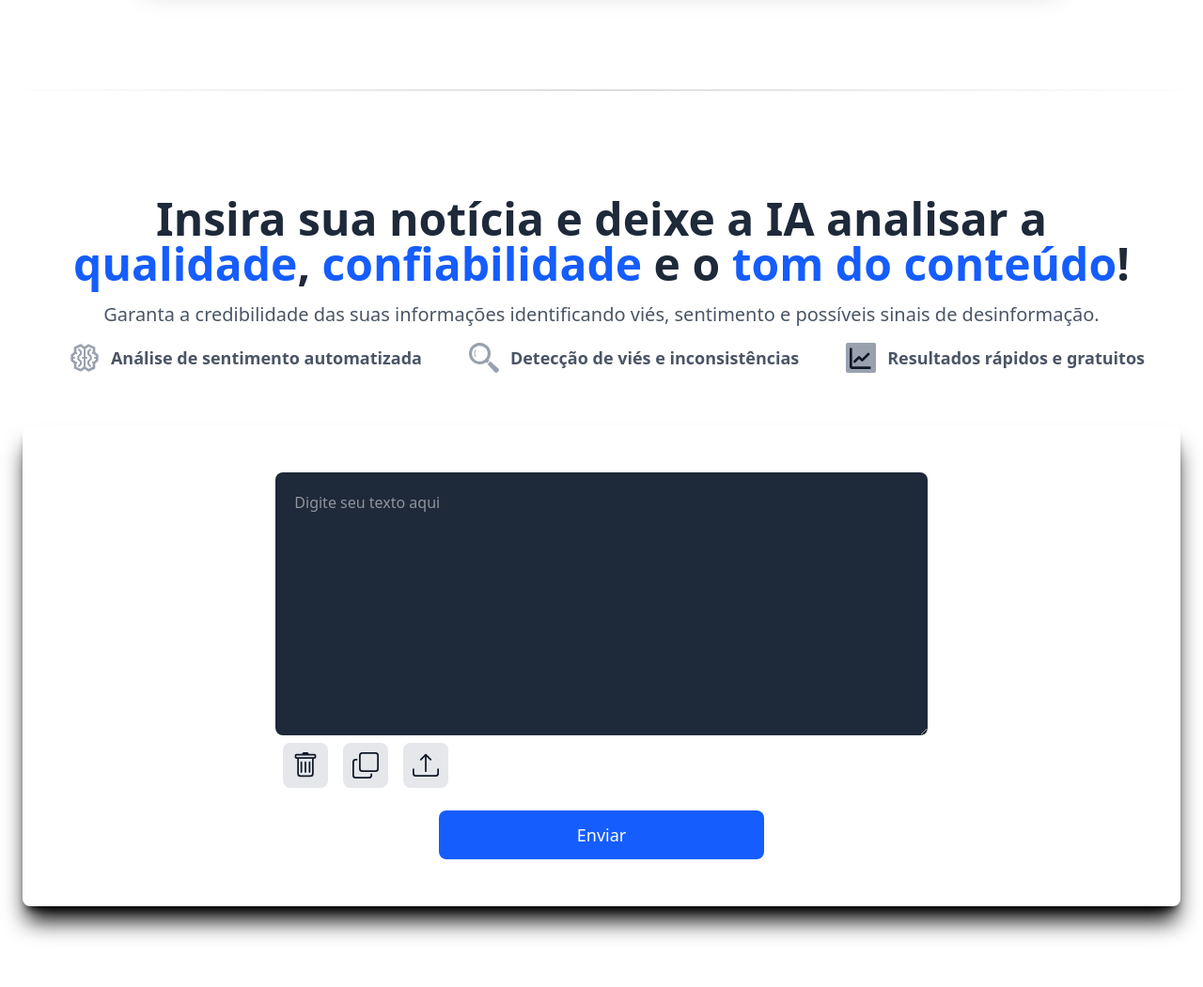
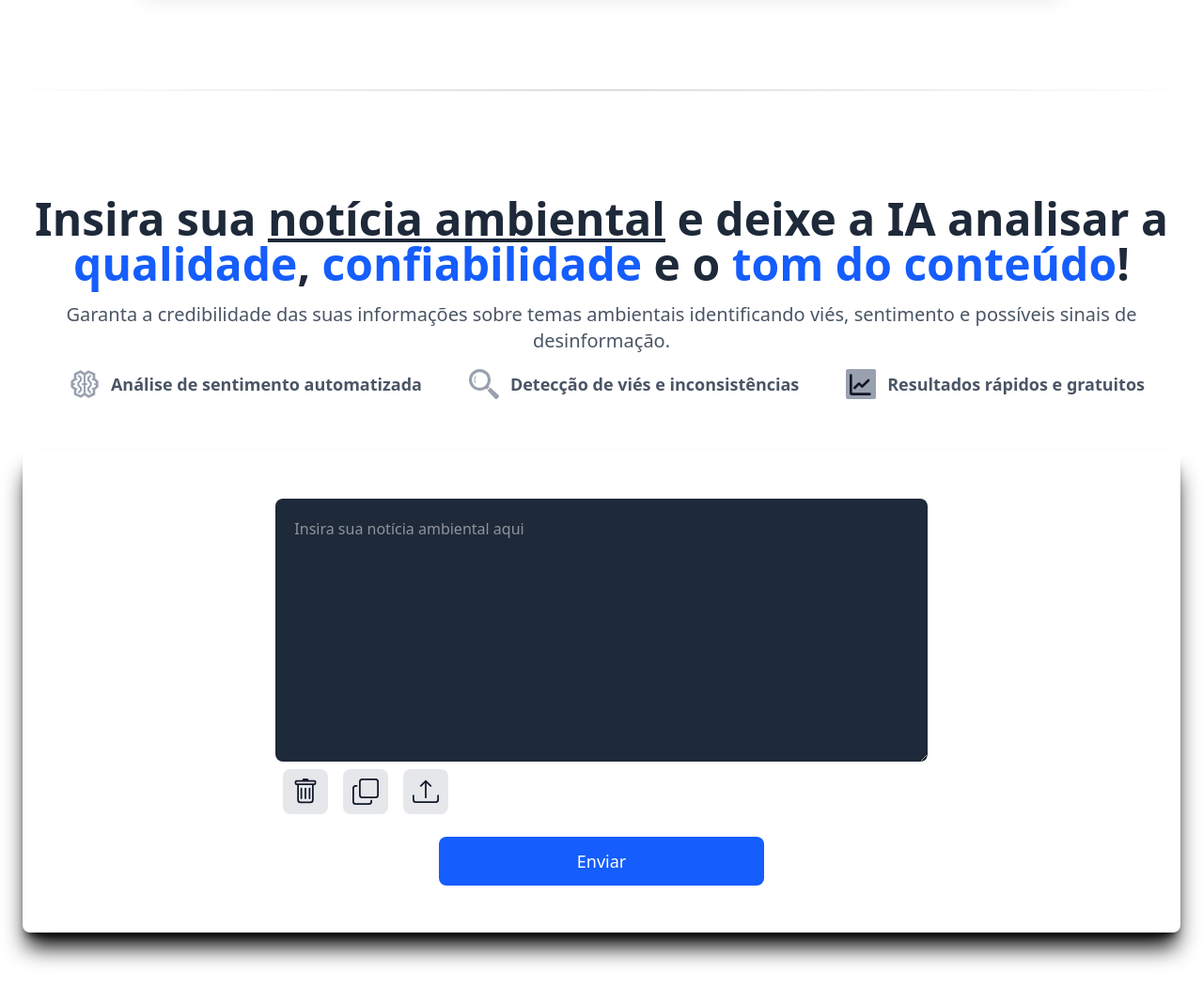
Before and after one commit to Gabriel485s/TextAnalyzer, a Django app: page / in a window 1280 px wide. Shown: the part 937-1988 px from the top of the page at 94% size. Run offline with Django 5.2, Linux system fonts and the light colour scheme; parts of the project's set-up code (start-up, migrations or seed data) failed here and were passed over.

Commit message:
UPDATE: 'Alterado o tema do site para ser relacionado a notícias ambientais'

```diff
--- a/analiseTexto/templates/index.html
+++ b/analiseTexto/templates/index.html
@@ -12,36 +12,6 @@
 </head>
 
 <body class="bg-white dark:bg-gray-900">
-    <div id="clear-confirm"
-        class="fixed inset-0 flex justify-center items-center transition-all transition-opacity transform duration-1000 -translate-y-full ease-out z-50 opacity-0">
-        <div class="flex w-full max-w-sm overflow-hidden bg-white rounded-lg shadow-md dark:bg-gray-800 ">
-            <div class="flex items-center justify-center w-12 bg-red-500 text-gray-100 bg-clear">
-                <svg class="size-7 fill-current" xmlns="http://www.w3.org/2000/svg" width="16" height="16"
-                    fill="currentColor" class="bi bi-trash" viewBox="0 0 16 16">
-                    <path
-                        d="M5.5 5.5A.5.5 0 0 1 6 6v6a.5.5 0 0 1-1 0V6a.5.5 0 0 1 .5-.5m2.5 0a.5.5 0 0 1 .5.5v6a.5.5 0 0 1-1 0V6a.5.5 0 0 1 .5-.5m3 .5a.5.5 0 0 0-1 0v6a.5.5 0 0 0 1 0z" />
-                    <path
-                        d="M14.5 3a1 1 0 0 1-1 1H13v9a2 2 0 0 1-2 2H5a2 2 0 0 1-2-2V4h-.5a1 1 0 0 1-1-1V2a1 1 0 0 1 1-1H6a1 1 0 0 1 1-1h2a1 1 0 0 1 1 1h3.5a1 1 0 0 1 1 1zM4.118 4 4 4.059V13a1 1 0 0 0 1 1h6a1 1 0 0 0 1-1V4.059L11.882 4zM2.5 3h11V2h-11z" />
-                </svg>
-            </div>
-
-            <div class="px-4 py-2 -mx-3">
-                <div class="mx-3">
-                    <span class="font-semibold text-red-500 dark:text-red-500 title-clear">Apagar conteúdo</span>
-                    <p class="text-sm text-gray-600 dark:text-gray-100 desc-clear">
-                        Tem certeza que deseja apagar o conteúdo?
-                    </p>
-                    <div class="flex flex-row justify-evenly mt-2 btns-clear">
-                        <button id="clear-confirm-btn"
-                            class="py-1 px-2 text-gray-900 bg-gray-200 rounded-xl transition-all ease-in-out duration-100 hover:text-white hover:bg-red-500 active:bg-red-700 hover:font-semibold">Apagar</button>
-                        <button id="clear-cancel-btn"
-                            class="py-1 px-2 text-gray-200 bg-gray-700 rounded-xl transition-all ease-in-out duration-100 hover:text-white hover:bg-gray-600 active:bg-gray-500">Cancelar</button>
-                    </div>
-                </div>
-            </div>
-        </div>
-    </div>
-
 
     <nav x-data="{ isOpen: false }" class="bg-white shadow dark:bg-gray-800 fixed top-0 w-full z-9">
         <div class="container px-6 py-4 mx-auto">
@@ -96,15 +66,16 @@
         </div>
         </div>
     </nav>
+    {% load static %}
     <header class="bg-white dark:bg-gray-900 my-12">
         <div class="container px-6 py-16 mx-auto text-center">
             <div class="max-w-lg mx-auto">
                 <h1 class="text-5xl font-semibold text-gray-800 dark:text-white lg:text-4xl">Conheça agora seu mais novo
-                    agente de inteligência artificial para análise de notícias:</h1>
+                    agente de inteligência artificial para análise de <br><span class=" uppercase tracking-wide text-blue-400 underline font-bold">notícias <span class=" ">ambientais</span></span></h1>
                 <h1
                     class="text-5xl font-semibold text-blue-600 dark:text-blue-400 lg:text-5xl overline mt-7 font-bold tracking-wider">
                     IntelliNews</h1>
-                <p class="mt-6 text-gray-500 dark:text-gray-300">Faça a análise da sua notícia e verifique a qualidade
+                <p class="mt-6 text-gray-500 dark:text-gray-300">Faça a análise da sua notícia <span class="text-blue-400 underline">ambiental</span> e verifique a qualidade
                     da mesma por meio de dados e inteligência</p>
                 <a href="#aianalysis"><button
                         class="transition duration-300 transform hover:scale-110 px-10 py-4 mt-6 text-lg font-medium leading-5 text-center text-white capitalize bg-blue-600 rounded-lg hover:bg-blue-500 lg:mx-0 lg:w-auto focus:outline-none cursor-pointer active:bg-blue-800 active:border-1 hover:shadow-xl">
@@ -114,7 +85,7 @@
 
             <div class="flex justify-center mt-10">
                 <img class="object-cover w-full h-96 rounded-xl lg:w-4/5 shadow-xl"
-                    src="https://images.unsplash.com/photo-1556761175-5973dc0f32e7?ixlib=rb-1.2.1&ixid=MnwxMjA3fDB8MHxwaG90by1wYWdlfHx8fGVufDB8fHx8&auto=format&fit=crop&w=1632&q=80" />
+                    src="{% static 'imagens/noticiasbanner.png' %}"/>
             </div>
         </div>
     </header>
@@ -124,12 +95,12 @@
         <div class="lg:flex">
             <div class="container px-6 py-16 mx-auto text-center">
                 <h2 class="text-5xl font-semibold text-gray-800 dark:text-white lg:text-5xl leading-12">Insira sua
-                    notícia e deixe a IA analisar a <br><span class="text-blue-600 dark:text-blue-400">qualidade</span>,
+                    <span class="underline">notícia ambiental</span> e deixe a IA analisar a <br><span class="text-blue-600 dark:text-blue-400">qualidade</span>,
                     <span class="text-blue-600 dark:text-blue-400">confiabilidade</span> e o <span
                         class="text-blue-600 dark:text-blue-400">tom do conteúdo</span>!
                 </h2>
                 <p class="mt-4 text-xl text-gray-600 dark:text-gray-400 lg:text-xl">Garanta a credibilidade das suas
-                    informações identificando viés, sentimento e possíveis sinais de desinformação.</p>
+                    informações sobre temas ambientais identificando viés, sentimento e possíveis sinais de desinformação.</p>
                 <div
                     class="flex justify-evenly mt-2 text-lg text-gray-600 dark:text-gray-400 lg:text-lg text-center font-semibold">
                     <p class="flex items-center">
@@ -208,7 +179,7 @@
                         class="flex flex-col p-12 w-2/3 justify-center items-center my-8">
                         {% csrf_token %}
 
-                        <textarea name="texto" id="texto" rows="10" cols="50" placeholder="Digite seu texto aqui"
+                        <textarea name="texto" id="texto" rows="10" cols="50" placeholder="Insira sua notícia ambiental aqui"
                             class="text-white p-5 rounded-lg bg-gray-800 w-full"></textarea>
 
                         <div class="flex flex-row justify-start w-full">
@@ -348,21 +319,21 @@
     <section class="bg-white dark:bg-gray-900">
         <div class="container flex flex-col items-center px-4 py-12 mx-auto xl:flex-row">
             <div class="flex justify-center xl:w-1/2">
-                <img class="h-80 w-80 sm:w-[28rem] sm:h-[28rem] flex-shrink-0 object-cover rounded-full"
-                    src="https://images.unsplash.com/photo-1551650975-87deedd944c3?ixlib=rb-1.2.1&ixid=MnwxMjA3fDB8MHxwaG90by1wYWdlfHx8fGVufDB8fHx8&auto=format&fit=crop&w=1974&q=80"
+                <img class="h-80 w-80 sm:w-[28rem] sm:h-[28rem] flex-shrink-0 object-cover rounded-full shadow-xl"
+                    src="{% static 'imagens/celularnews.png' %}"
                     alt="">
             </div>
 
             <div class="flex flex-col items-center mt-6 xl:items-start xl:w-1/2 xl:mt-0">
                 <h2 class="text-2xl font-semibold tracking-tight text-gray-800 xl:text-3xl dark:text-white">
-                    Análise das Notícias dos <span class="text-blue-400 underline">últimos 5 dias</span>
+                    Análise das notícias ambientais dos <span class="text-blue-400 underline">últimos 5 dias</span>
                 </h2>
 
                 <p class="block max-w-2xl mt-4 text-gray-500 dark:text-gray-300">Fique por dentro! Veja também as análises dos últimos 5 dias realizadas pelo IntelliNews com os principais destaques, gráficos interativos e análises aprofundadas.</p>
 
                 <div class="mt-6 sm:-mx-2">
 
-                    <a href="{% url 'analise' %}?tipo=5_dias&origem=inicial""
+                    <a href="{% url 'analise' %}?tipo=5_dias&origem=inicial"
                         class="inline-flex items-center justify-center w-full px-4 text-lg py-2.5 mt-4 overflow-hidden text-white transition-colors duration-300 bg-blue-600 rounded-lg shadow sm:w-auto sm:mx-2 sm:mt-0 hover:bg-blue-500 focus:ring focus:ring-blue-300 focus:ring-opacity-80">
 
                         <span class="mx-2">
@@ -402,12 +373,11 @@
                 </div>
             </div>
 
-            <div class="w-full h-64 lg:w-1/2 lg:h-auto">
-                <div class="w-full h-full"
-                    style="background-image: url(https://images.unsplash.com/photo-1508394522741-82ac9c15ba69?ixlib=rb-1.2.1&ixid=eyJhcHBfaWQiOjEyMDd9&auto=format&fit=crop&w=748&q=80)">
-                    <div class="w-full h-full bg-black opacity-25"></div>
-                </div>
-            </div>
+            <div class="w-full h-64 lg:w-1/2 lg:h-auto shadow-xl overflow-hidden">
+    <img class="w-full h-full object-cover object-center"
+        src="{% static 'imagens/intellinews.jpg' %}"
+        alt="Celular News">
+</div>
         </div>
     </section>
     <hr
@@ -427,8 +397,8 @@
 
             <div class="flex flex-row justify-evenly">
                 <div
-                    class="flex flex-col w-md items-center p-8 transition-colors duration-300 transform border cursor-pointer rounded-xl hover:border-transparent group hover:bg-blue-600 dark:border-gray-700 dark:hover:border-transparent">
-                    {% load static %}
+                    class="shadow-xl flex flex-col w-md items-center p-8 transition-colors duration-300 transform border cursor-pointer rounded-xl hover:border-transparent group hover:bg-blue-600 dark:border-gray-700 dark:hover:border-transparent">
+
                     <img class="object-cover w-32 h-32 rounded-full ring-4 ring-gray-300"
                         src="{% static 'imagens/gabriel.jpeg' %}" alt="">
 
@@ -463,7 +433,7 @@
                 </div>
 
                 <div
-                    class="flex flex-col w-md items-center p-8 transition-colors duration-300 transform border cursor-pointer rounded-xl hover:border-transparent group hover:bg-blue-600 dark:border-gray-700 dark:hover:border-transparent">
+                    class="shadow-xl flex flex-col w-md items-center p-8 transition-colors duration-300 transform border cursor-pointer rounded-xl hover:border-transparent group hover:bg-blue-600 dark:border-gray-700 dark:hover:border-transparent">
                     <img class="object-cover w-32 h-32 rounded-full ring-4 ring-gray-300"
                         src="{% static 'imagens/heitor.png' %}" alt="">
 
```
Also changed, not shown: analiseTexto/templates/result.html (+7 -12 lines), analiseTexto/static/imagens/banner.jpg (added), analiseTexto/static/imagens/celularnews.png (added), analiseTexto/static/imagens/intellinews.jpg (added), analiseTexto/static/imagens/noticiasbanner.png (added).
